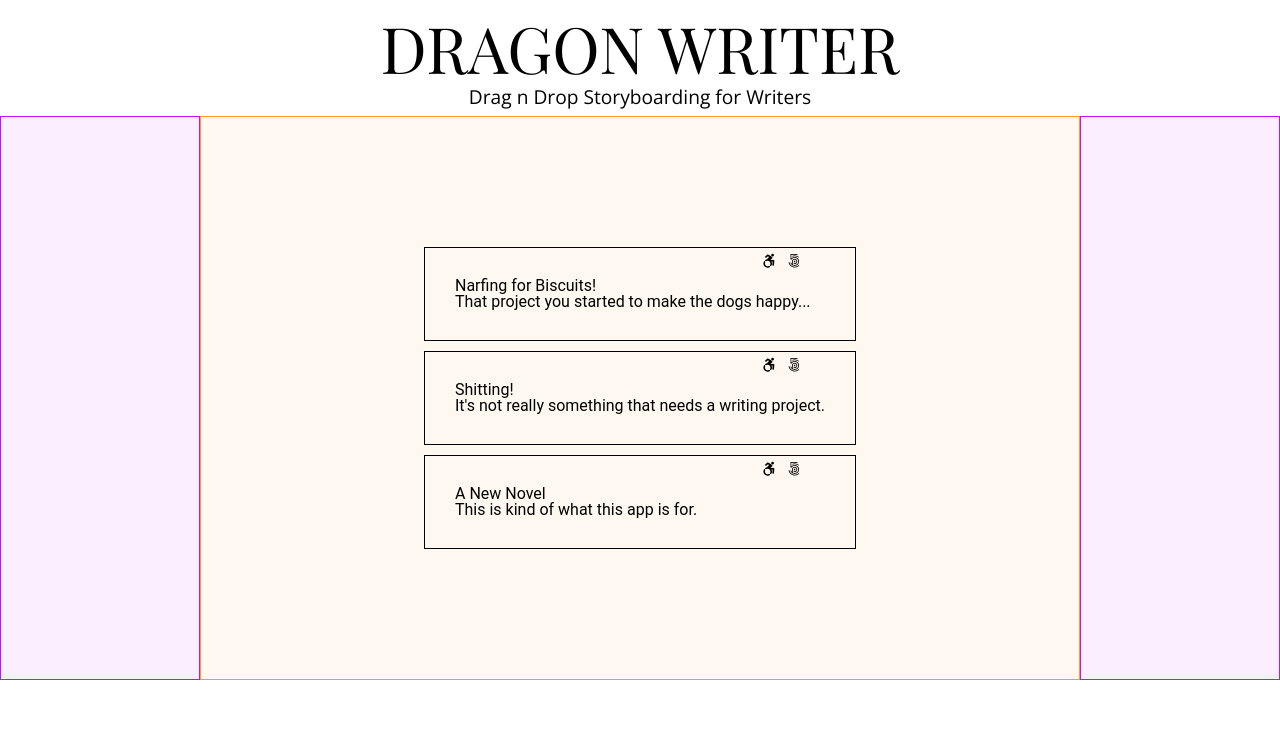
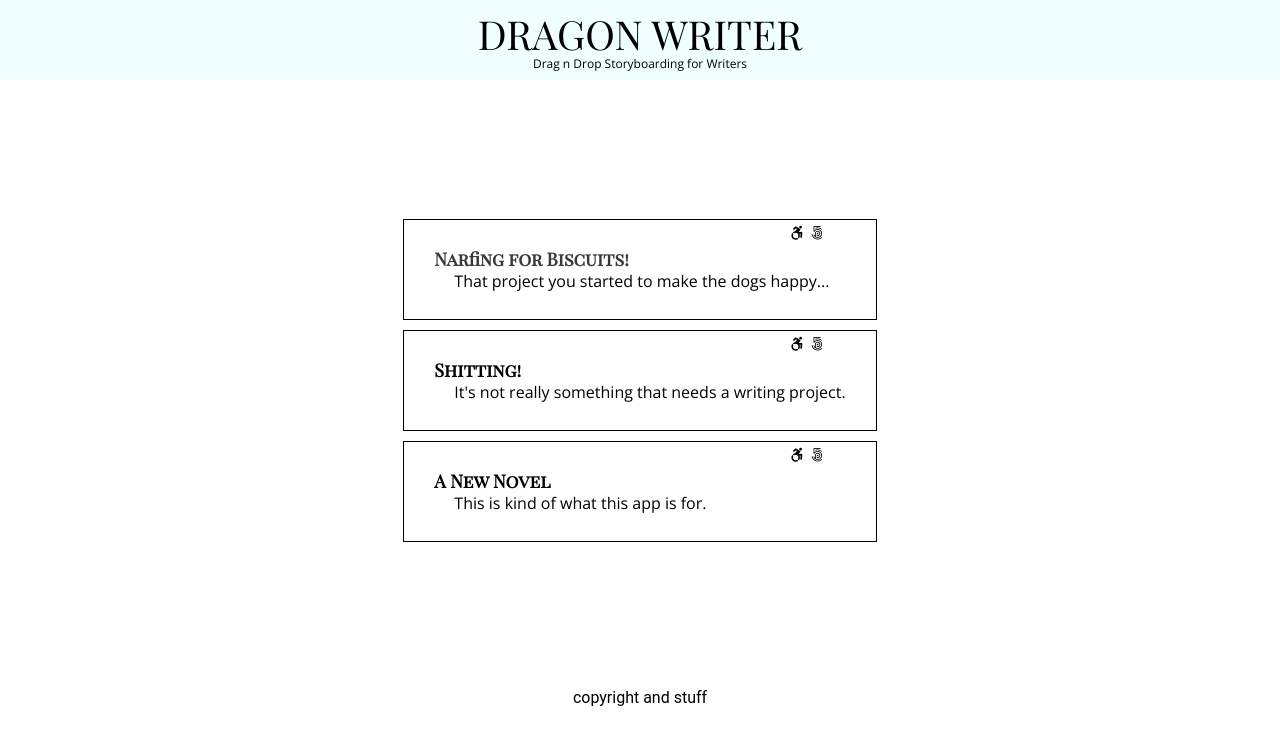
Before and after one commit to Strangebrewer/Frankenstein, a React (Create React App) app in the folder client/: page /dragon-writer in a window 1280 px wide. Shown: the top 744 px of the page. Built offline with nearby package versions, Linux system fonts and the light colour scheme; no server answers; some icons are missing.

Commit message:
framing out the dragon-writer pages

```diff
--- a/client/src/App.jsx
+++ b/client/src/App.jsx
@@ -4,6 +4,7 @@ import { connect } from 'react-redux';
 import DragEnd from './Apps/DragonWriter/components/DragEnd';
 import Landing from './Apps/Portfolio/pages/Landing';
 import DragonWriter from './Apps/DragonWriter/pages/DragonWriter';
+import DragonProject from './Apps/DragonWriter/pages/DragonProject';
 
 import { login } from './redux/actions/auth_actions';
 
@@ -30,6 +31,11 @@ class App extends Component {
                            <DragonWriter {...routeProps} {...dragProps} />
                         )}
                      </Route>
+                     <Route exact path="/dragon-writer/:project">
+                        {routeProps => (
+                           <DragonProject {...routeProps} {...dragProps} />
+                        )}
+                     </Route>
                   </Switch>
                </Router>
             )}
--- a/client/src/Apps/DragonWriter/components/LayoutExample.jsx
+++ b/client/src/Apps/DragonWriter/components/LayoutExample.jsx
@@ -1,16 +1,11 @@
 import React, { Component } from 'react';
 import styled from 'styled-components';
 
+// Exported components are useful for layout
 export const PageContainer = styled.div`
    display: flex;
    flex-direction: column;
    min-height: 100vh;
-`;
-
-const Header = styled.header`
-   background: ${props => props.test ? '#4666ff12' : 'transparent'};
-   border: ${props => props.test ? '1px solid #4666ff' : 'none'};
-   height: 60px;
 `;
 
 export const Main = styled.div`
@@ -18,64 +13,51 @@ export const Main = styled.div`
    flex: 1 0 auto;
 `;
 
-const Footer = styled.footer`
-   background: ${props => props.test ? '#39ff1412' : 'transparent'};
-   border: ${props => props.test ? '1px solid #39ff14' : 'none'};
-   height: 60px;
-`;
-
 export const Sidebar = styled.section`
    align-self:  stretch;
    background: ${props => props.test ? '#bc13fe12' : 'transparent'};
-   border: ${props => props.test ? '1px solid #bc13fe' : 'none'};
    width: 200px;
 `;
 
 export const Content = styled.section`
+   background: ${props => props.test ? '#ff993312' : 'transparent'};
    display: flex;
    flex: 1 0 auto;
-   flex-direction: column;
-`;
-
-const ContentHeader = styled.header`
-   background: ${props => props.test ? '#ccff0012' : 'transparent'};
-   border: ${props => props.test ? '1px solid #ccff00' : 'none'};
-   height: 50px;
 `;
 
 export const ContentMain = styled.div`
-   background: ${props => props.test ? '#ff993312' : 'transparent'};
-   border: ${props => props.test ? '1px solid #ff9933' : 'none'};
    display: flex;
    flex: 1 0 auto;
 `;
 
 class LayoutExample extends Component {
    render() {
-      const { props } = this;
       return (
          <PageContainer>
             <Header>
-               I am the header!
+               I am a header!
             </Header>
+
+            <ContentHeader>
+               I am a content header!
+            </ContentHeader>
+
             <Main>
                <Sidebar>
-                  I am the sidebar!
+                  I am the layout sidebar!
                </Sidebar>
+
                <Content>
-                  <ContentHeader>
-                     I am the content header!
-                  </ContentHeader>
-                  <ContentMain>
-                     I am the main content!
-                  </ContentMain>
+                  I am the main layout content!
                </Content>
+
                <Sidebar>
-                  I am the other sidebar!
+                  I am another layout sidebar!
                </Sidebar>
             </Main>
+
             <Footer>
-               I am the footer!
+               I am a footer!
             </Footer>
          </PageContainer>
       );
@@ -83,3 +65,19 @@ class LayoutExample extends Component {
 }
 
 export default LayoutExample;
+
+// locally used - not exported, useful only as examples.
+const Header = styled.header`
+   background: '#4666ff12';
+   height: 60px;
+`;
+
+const Footer = styled.footer`
+   background: '#39ff1412';
+   height: 60px;
+`;
+
+const ContentHeader = styled.header`
+   background: '#ccff0012';
+   height: 50px;
+`;
--- /dev/null
+++ b/client/src/Apps/DragonWriter/pages/DragonProject.jsx
@@ -0,0 +1,135 @@
+import React, { Component } from 'react';
+import { Link } from "react-router-dom";
+import styled from 'styled-components';
+import { PageContainer, Main, Sidebar, Content, ContentMain }
+   from '../components/LayoutExample';
+
+class DragonProject extends Component {
+   state = {
+      all: false,
+      sidebar: false,
+      content_header: false,
+      content_main: false,
+      header: false,
+   }
+
+   testOn = name => {
+      this.setState({ [name]: true })
+   }
+
+   testOff = name => {
+      this.setState({ [name]: false })
+   }
+
+   getTestProps = name => {
+      return {
+         test: this.state[name] || this.state.all,
+         onMouseOver: () => this.testOn(name),
+         onMouseLeave: () => this.testOff(name)
+      }
+   }
+
+   render() {
+      return (
+         <PageContainer>
+            <Header {...this.getTestProps('header')}>
+               <h1>DRAGON WRITER</h1>
+            </Header>
+
+            <ContentHeader {...this.getTestProps('content_header')}>
+               Narfing for Biscuits!
+               <h3>Project Overview</h3>
+            </ContentHeader>
+
+            <Main>
+               <Sidebar {...this.getTestProps('sidebar')}>
+                  <SidebarLeft>
+                     <h2>
+                        Columns <i className="fas fa-plus-circle" />
+                     </h2>
+                     <ul>
+                        <li>Thoughts &amp; Ideas</li>
+                        <li>Chapter 1</li>
+                        <li>Philosophy</li>
+                     </ul>
+                  </SidebarLeft>
+               </Sidebar>
+
+               <Content {...this.getTestProps('content_main')}>
+                  Here, there be dragons!
+               </Content>
+
+               <Sidebar {...this.getTestProps('sidebar')}></Sidebar>
+            </Main>
+            <Footer {...this.getTestProps('all')}>
+               copyright and stuff
+            </Footer>
+         </PageContainer>
+      );
+   }
+}
+
+export default DragonProject;
+
+const Header = styled.header`
+   text-align: center;
+   padding: 10px;
+   background: ${props => props.test ? '#42f6ff15' : 'transparent'};
+   h1 {
+      font-family: 'Playfair Display SC', 'Times New Roman', Times, serif;
+      font-size: 1.8rem;
+      line-height: 1.2;
+   }
+   h3 {
+      font-family: 'Open Sans', Arial, Helvetica, sans-serif;
+      font-size: .9rem;
+   }
+`;
+
+const SidebarLeft = styled.section`
+   height: 100%;
+   padding: 10px 10px 0 20px;
+   position: relative;
+   h2 {
+      font-size: 2.4rem;
+      font-family: 'Playfair Display SC', 'Times New Roman', Times, serif;
+      margin-bottom: 10px;
+      > i {
+         color: #4666ff;
+         cursor: pointer;
+         font-size: 2rem;
+         position: absolute;
+         top: 5px;
+         right: 30px;
+      }
+   }
+   li {
+      font-size: 1.5rem;
+      line-height: 1.5;
+      list-style: disc;
+      margin-left: 25px;
+   }
+`;
+
+const ContentHeader = styled.header`
+   font-family: 'Playfair Display SC', 'Times New Roman', Times, serif;
+   font-size: 3rem;
+   height: 65px;
+   line-height: 1.2;
+   background: ${props => props.test ? '#4666ff15' : 'transparent'};
+   text-align: center;
+   h3 {
+      font-size: 1.6rem;
+      padding-top: 5px;
+   }
+`;
+
+const Footer = styled.footer`
+   background: ${props => props.test ? '#4696af15' : 'transparent'};
+   text-align: center;
+   padding: 10px;
+   height: 50px;
+   p {
+      font-size: 1.1rem;
+   }
+`;
--- a/client/src/Apps/DragonWriter/pages/DragonWriter.jsx
+++ b/client/src/Apps/DragonWriter/pages/DragonWriter.jsx
@@ -1,70 +1,48 @@
 import React, { Component } from 'react';
+import { Link } from "react-router-dom";
 import styled from 'styled-components';
 import { PageContainer, Main, Sidebar, Content, ContentMain }
    from '../components/LayoutExample';
 
-const Header = styled.header`
-   text-align: center;
-   padding: 10px;
-   h1 {
-      font-family: 'Playfair Display SC', 'Times New Roman', Times, serif;
-      font-size: 4rem;
-      line-height: 1.2;
+class DragonWriter extends Component {
+   state = {
+      all: false,
+      sidebar: false,
+      content_header: false,
+      content_main: false,
+      header: false,
    }
-   h3 {
-      font-family: 'Open Sans', Arial, Helvetica, sans-serif;
-      font-size: 1.2rem;
+
+   testOn = name => {
+      this.setState({ [name]: true })
    }
-`;
 
-const Footer = styled.footer`
-   height: 120px;
-`;
+   testOff = name => {
+      this.setState({ [name]: false })
+   }
 
-const ProjectList = styled.div`
-   margin: auto;
-   > div {
-      padding: 30px;
-      border: 1px solid black;
-      position: relative;
-      margin: 10px 0;
-      > span {
-         position: absolute;
-         top: 5px;
-         right: 5px;
-         > span {
-            display: inline-block;
-            width: 25px;
-            font-size: 14px;
-            text-align: right;
+   getTestProps = name => {
+      return {
+         test: this.state[name] || this.state.all,
+         onMouseOver: () => this.testOn(name),
+         onMouseLeave: () => this.testOff(name)
       }
    }
-   }
-`;
-
-const SidebarInner = styled.div`
-   background: black;
-   width: 100%;
-   height: 100%;
-`;
-
-class DragonWriter extends Component {
 
    render() {
-      const { props } = this;
       return (
          <PageContainer>
-            <Header>
+            <Header {...this.getTestProps('header')}>
                <h1>DRAGON WRITER</h1>
                <h3>Drag n Drop Storyboarding for Writers</h3>
             </Header>
+
             <Main>
-               <Sidebar test>
+               <Sidebar {...this.getTestProps('sidebar')}>
 
                </Sidebar>
-               <Content>
 
-                  <ContentMain test>
+               <Content {...this.getTestProps('content_main')}>
                   <ProjectList>
                      <div>
                         <span>
@@ -73,7 +51,9 @@ class DragonWriter extends Component {
                            <span><i className="far fa-alarm-clock" /></span>
                            <span><i className="fas fa-alicorn" /></span>
                         </span>
-                           <h2>Narfing for Biscuits!</h2>
+                        <h2>
+                           <Link to="/dragon-writer/narfing">Narfing for Biscuits!</Link>
+                        </h2>
                         <p>That project you started to make the dogs happy...</p>
                      </div>
 
@@ -99,14 +79,77 @@ class DragonWriter extends Component {
                         <p>This is kind of what this app is for.</p>
                      </div>
                   </ProjectList>
-                  </ContentMain>
                </Content>
-               <Sidebar test></Sidebar>
+
+               <Sidebar {...this.getTestProps('sidebar')}>
+
+               </Sidebar>
             </Main>
-            <Footer></Footer>
+
+            <Footer {...this.getTestProps('all')}>
+               copyright and stuff
+            </Footer>
          </PageContainer>
       );
    }
 }
 
 export default DragonWriter;
+
+const Header = styled.header`
+   background: ${props => props.test ? '#42f6ff15' : 'transparent'};
+   text-align: center;
+   padding: 10px;
+   h1 {
+      font-family: 'Playfair Display SC', 'Times New Roman', Times, serif;
+      font-size: 4rem;
+      line-height: 1.2;
+   }
+   h3 {
+      font-family: 'Open Sans', Arial, Helvetica, sans-serif;
+      font-size: 1.2rem;
+   }
+`;
+
+const Footer = styled.footer`
+   background: ${props => props.test ? '#4696af15' : 'transparent'};
+   text-align: center;
+   padding: 10px;
+   height: 120px;
+   p {
+      font-size: 1.1rem;
+   }
+`;
+
+const ProjectList = styled.div`
+   margin: auto;
+   > div {
+      padding: 30px;
+      border: 1px solid black;
+      position: relative;
+      margin: 10px 0;
+      > span {
+         position: absolute;
+         top: 5px;
+         right: 5px;
+         > span {
+            display: inline-block;
+            width: 20px;
+            font-size: 14px;
+            i {
+               cursor: pointer;
+            }
+         }
+      }
+      h2 {
+         font-family: 'Playfair Display SC', 'Times New Roman', Times, serif;
+         font-size: 1.8rem;
+         font-weight: bold;
+         margin-bottom: 5px;
+      }
+      p {
+         font-family: 'Open Sans', Arial, Helvetica, sans-serif;
+         text-indent: 20px;
+      }
+   }
+`;
--- a/client/src/Apps/Portfolio/pages/Landing.jsx
+++ b/client/src/Apps/Portfolio/pages/Landing.jsx
@@ -13,10 +13,8 @@ const PageContainer = styled.div`
 const ScrollContainer = styled.div`
    padding: 0 30px;
    font-family: 'Lato', Arial, Helvetica, sans-serif;
-   font-size: .9rem;
    @media (min-width: 650px) {
       padding: 0 30px;
-      font-size: 1.1rem;
    }
 `;
 
--- a/client/src/styles/GlobalStyle.js
+++ b/client/src/styles/GlobalStyle.js
@@ -4,7 +4,7 @@ export const GlobalStyle = createGlobalStyle`
    html, body, div, span, applet, object, iframe, h1, h2, h3, h4, h5, h6, p, blockquote, pre, a, abbr, acronym, address, big, cite, code, del, dfn, em, img, ins, kbd, q, s, samp, small, strike, strong, sub, sup, tt, var, b, u, i, center, dl, dt, dd, ol, ul, li, fieldset, form, label, legend, table, caption, tbody, tfoot, thead, tr, th, td, article, aside, canvas, details, embed, figure, figcaption, footer, header, hgroup, menu, nav, output, ruby, section, summary, time, mark, audio, video {
       border: 0;
       font: inherit;
-      font-size: 100%;
+      line-height: 1;
       margin: 0;
       padding: 0;
       vertical-align: baseline;
@@ -14,6 +14,7 @@ export const GlobalStyle = createGlobalStyle`
    }
    html {
       box-sizing: border-box;
+      font-size: 10px;
    }
    *, *:before, *:after {
       box-sizing: inherit;
@@ -22,7 +23,7 @@ export const GlobalStyle = createGlobalStyle`
       border: 0;
       color: #000;
       font-family: 'Roboto', Arial, Helvetica, sans-serif;
-      line-height: 1;
+      font-size: 1.6rem;
       margin: 0;
       padding: 0;
    }
```
Also changed, not shown: client/src/Apps/Portfolio/components/AboutMe.jsx (+20 -6 lines), client/src/Apps/Portfolio/components/Hello.jsx (+16 -5 lines), client/src/Apps/Portfolio/components/Projects.jsx (+51 -18 lines), client/src/Apps/Portfolio/components/Resume.jsx (+6 -7 lines), client/src/Apps/Portfolio/utils/Helpers.js (+4 -4 lines). Lines whose indentation alone changed are shown as unchanged.
